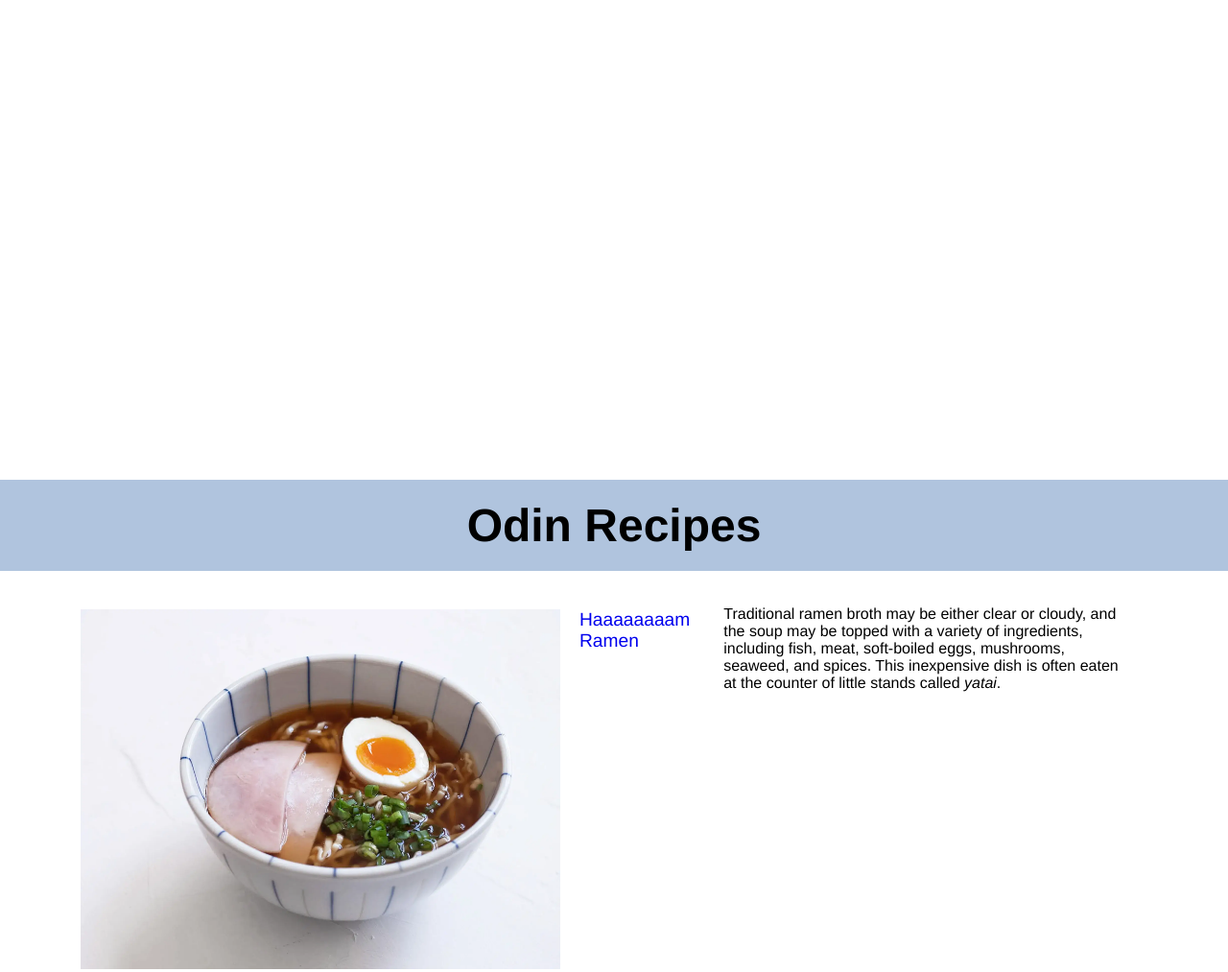
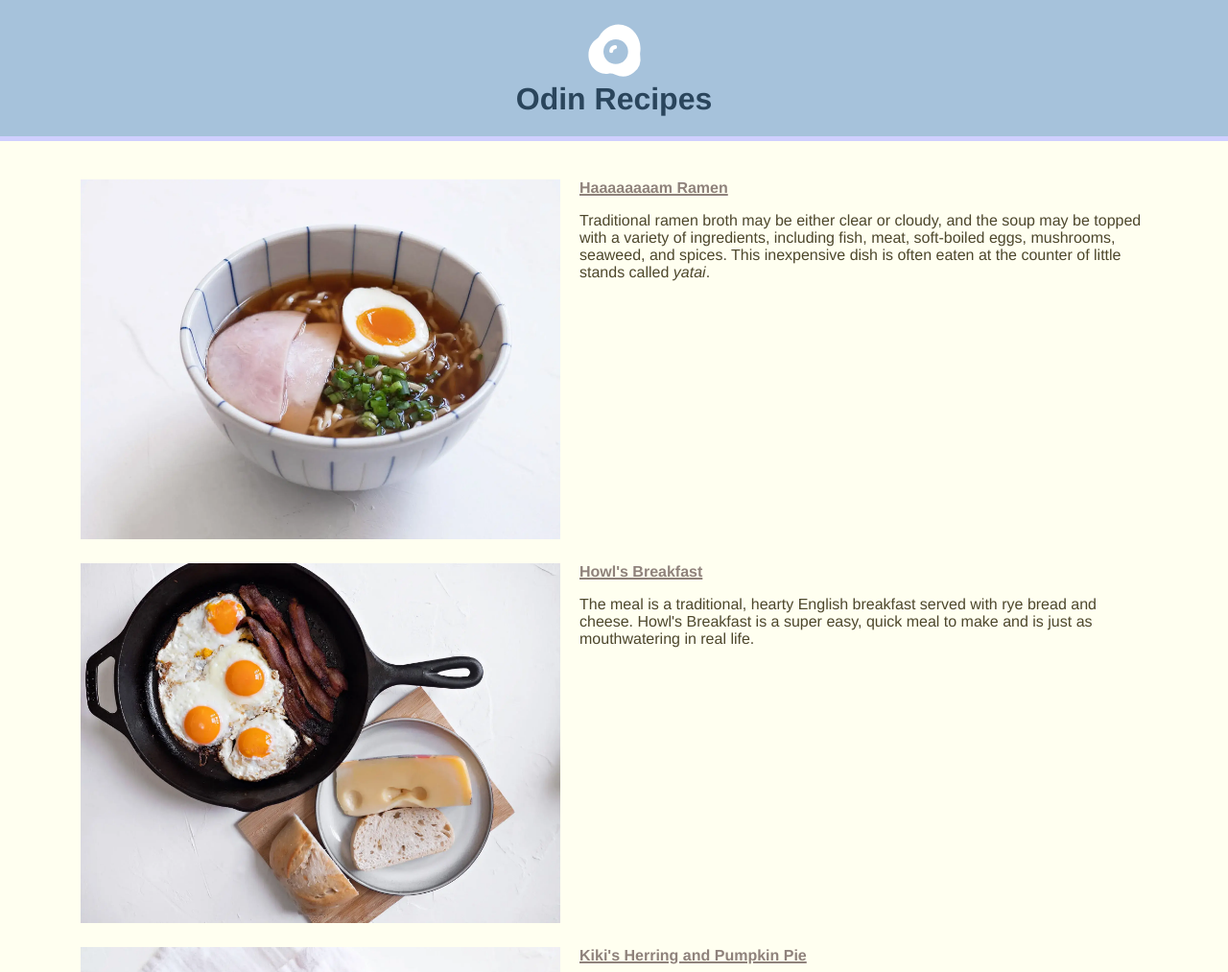
Before and after one commit to cbpolitado/odin-recipes, a plain HTML site: page index.html in a window 1280 px wide. Shown: the top 1013 px of the page at 96% size. Drawn offline with Linux system fonts and the light colour scheme.

Commit message:
Update rules in styles.css
Set-up alternate box model. Add rules for new content on the homepage. Modify colors for uniformity, and visual cohesion.

```diff
--- a/styles/styles.css
+++ b/styles/styles.css
@@ -1,7 +1,29 @@
+html {
+    box-sizing: border-box;
+}
+
+*,
+*::before,
+*::after {
+    box-sizing: inherit;
+}
+
 body {
     font-family: Helvetica, Arial, sans-serif;
-    box-sizing: border-box;
     margin: 0;
+    background-color: #fffff0;
+}
+
+header, h2 {
+    color: #2a455c;
+    background-color: #a6c2db;
+}
+
+header {
+    padding: 20px;
+    border-bottom: 5px solid #cfcfff;
+    text-align: center;
+    margin-bottom: 20px;
 }
 
 img {
@@ -15,8 +37,13 @@
 
 h2 {
     padding: 10px 20px 10px 10px;
-    background-color: lavender;
-    border-left: lightsteelblue 10px solid;
+    background-color: #e6e6fa;
+    border-left: #a6c2db 10px solid;
+}
+
+p,
+li {
+    color: #4d472c;
 }
 
 p {
@@ -29,37 +56,48 @@
 }
 
 li {
-    padding-right: 30px;
+    padding-right: 20px;
 }
 
 a {
-    font-size: 1.2rem;
-    text-decoration: none;
-    margin-top: 20px;
-    padding-right: 15px;
-    flex: 1;
+    font-weight: bold;
+    font-size: 1rem;
+    text-decoration: underline 2px;
+    color: #8f827b;
 }
 
-.homepage-heading,
 .recipe-heading {
-    background-color: lightsteelblue;
-    margin: 0 0 20px 0;
-    padding: 20px;
-    text-align: center;
+    margin: 0;
+    background-color: inherit;
+    text-align: inherit;
 }
 
 .homepage-heading {
-    font-size: 3rem;
+    font-size: 2rem;
+    font-weight: 900;
+    margin: 0;
+}
+
+.homepage-logo {
+    width: 65px;
+    height: auto;
 }
 
 .recipe-item {
+    list-style-type: none;
+    margin-bottom: 25px;
+    padding-right: 0;
+    margin-left: -40px;
+}
+
+.homepage-list {
     display: flex;
-    list-style-type: none;
-    margin-left: -40px;
+    flex-flow: column wrap;
+    margin-top: 40px;
 }
 
 .homepage-list img {
     width: 40vw;
-    margin: 20px 20px 0;
-    flex: 1;
+    margin: 0 20px;
+    float: left;
 }
```
